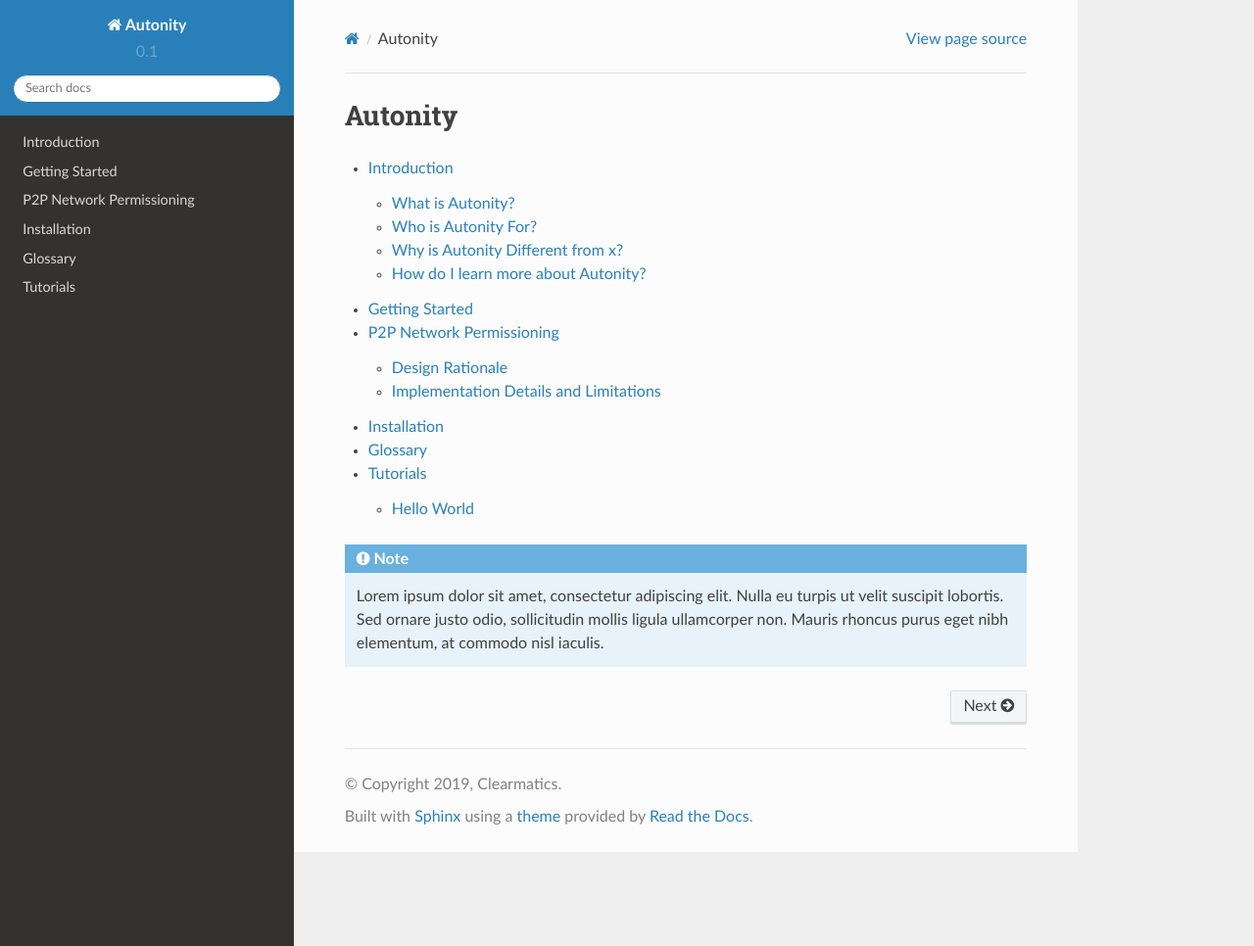
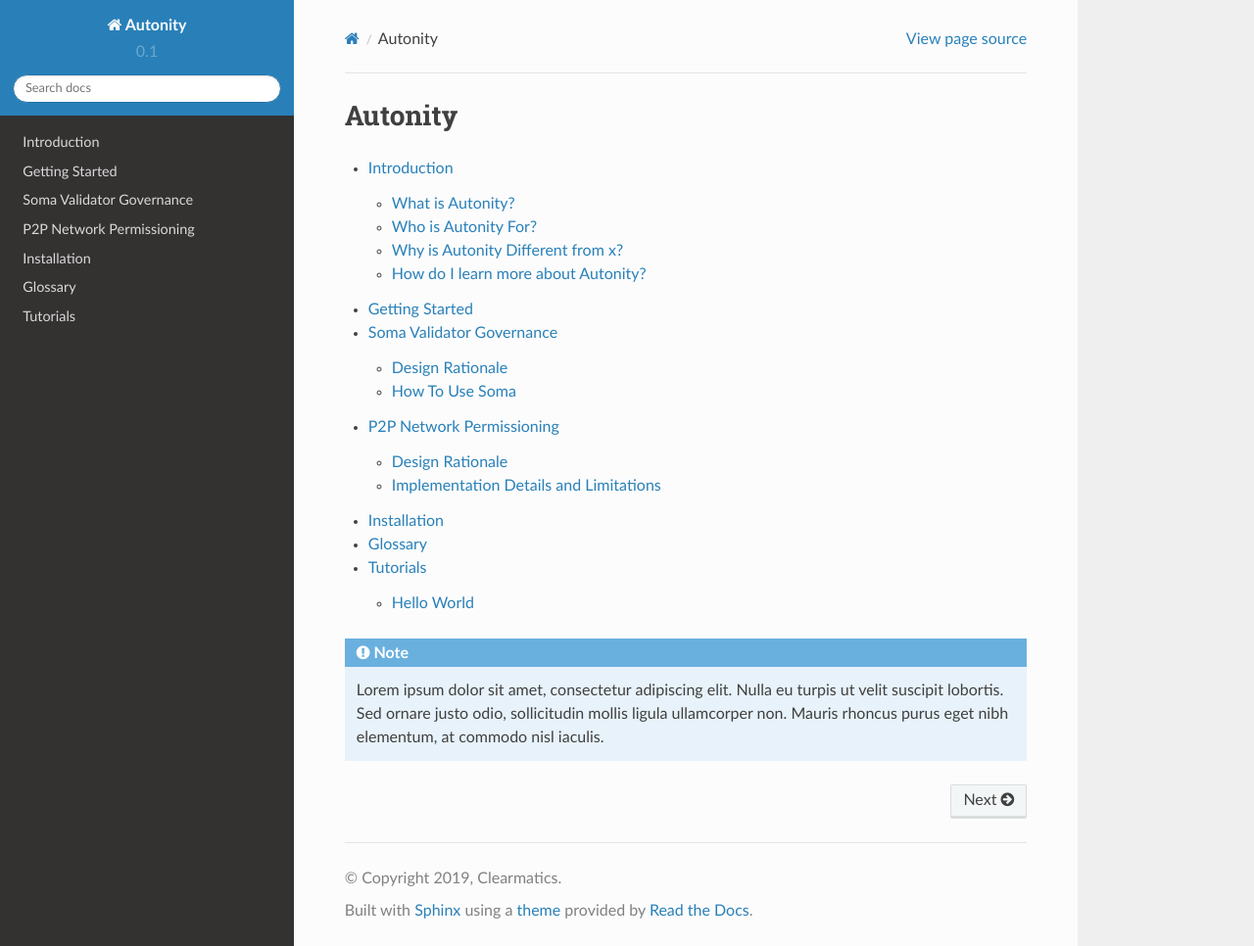
Before and after one commit to mtint/autonity-docs, a Sphinx documentation site: the page built from source/index.rst, in a window 1280 px wide and 966 px high. Shown: the whole window at 98% size. Built offline with Sphinx 7.4.7 and the Read the Docs theme 2.0.0, drawn with Linux system fonts in a browser that asks for light colours; some of the changed lines change nothing that is shown.

Commit message:
Added the start of the soma docs

```diff
--- a/source/index.rst
+++ b/source/index.rst
@@ -11,6 +11,7 @@
 
    introduction/index.rst
    getting-started/index.rst
+   network-perm/soma.rst
    network-perm/index.rst
    installation/index.rst
    glossary/index.rst
--- /dev/null
+++ b/source/network-perm/soma.rst
@@ -0,0 +1,52 @@
+Soma Validator Governance
+====================================
+
+Autonity adds the ability of users to govern the validators on a network through a smart contract, Soma, deployed upon network initialisation.
+
+Soma restricts who has the ability to create and validate blocks on the network. However it also allows each consortia creating a network to define the governance mechanism through which the validator set is maintained.
+
+Currently Soma is only available for the IBFT consensus mechanism in Autonity.
+
+Design Rationale
+----------------
+
+Soma design goals are:
+    - Govern the network validator whitelist
+    - Create an open interface whereby many governance mechanisms can be implemented to suit all requirements
+
+**Whitelist of Network Members.**
+The list of nodes which create and validate blocks stored in a smart contract.
+
+Nodes not contained in the whitelist should be prevented from creating blocks but should be able view and submit transactions on the network.
+
+The initial configuration of the list is defined at the genesis file. It should be noted that this list must be non-empty, as only members in the network can vote to add new readers/listeners. The size of the list is dynamic. However, the details of the governance
+processes (e.g. the maximum size of the list) can be defined in the smart contract.
+
+**Modular Governance.**
+The logic in the smart contract sets the rules to add and remove peers from the whitelist. Thus, the user can customize
+the governance of the member set writing the contract functions which satisfy a defined interface. Examples of variables
+that can be defined at the contract level are:
+
+- The minimum quorum and threshold required to add/remove nodes.
+- The minimum and maximum size of the whitelist.
+- The voting mechanics to add/remove nodes.
+
+How To Use Soma
+---------------
+To use Soma three additional fields must be added the config of the `genesis.json` which define the Soma contracts binary, ABI and the contract deployer:
+
+.. code-block:: json
+
+    {
+        ...
+        "istanbul" : {
+            "epoch": 30000,
+            "policy": 0,
+            "Bytecode": "608060405234801561001057...",
+            "ABI": `[{"constant":false,"inputs": ...}]`,
+            "Deployer": "0x1337000000000000000000000000000000000000"
+        }
+        ...
+    }
+
+The bytecode and ABI must be generated from the same compiled smart contract. The deployed *may* be important to the smart contract logic however by design Soma is unopionated, natively it only has the effect of determining the address at which the contract is deployed at.
```
